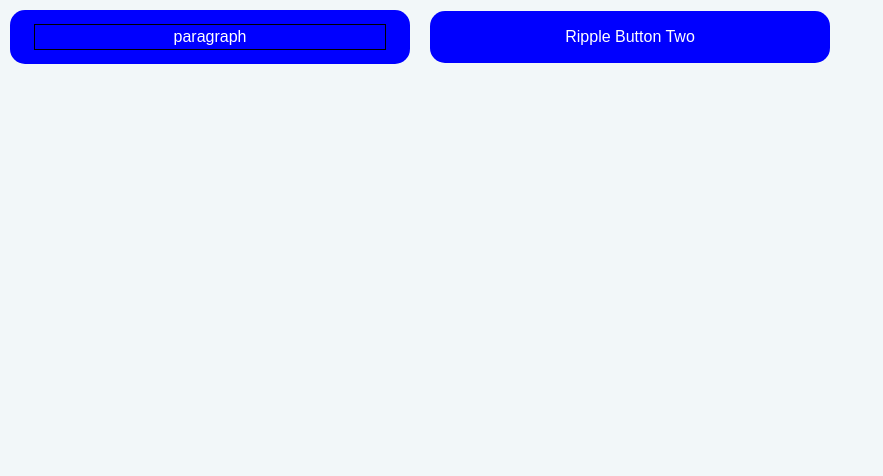
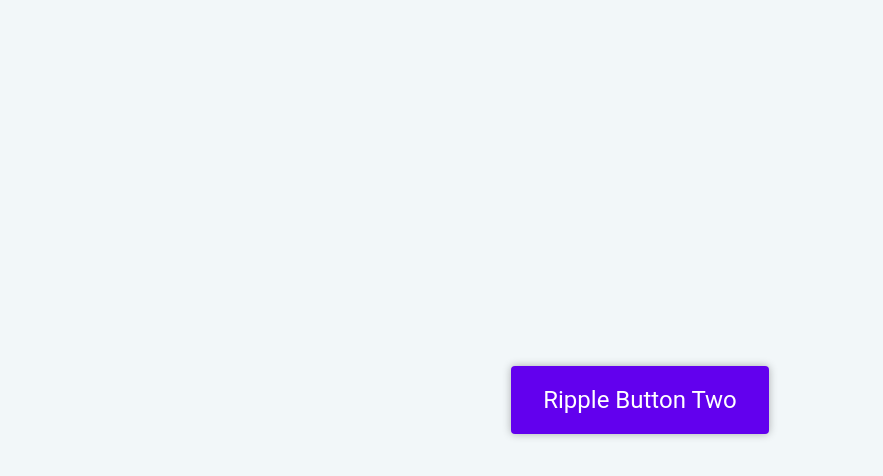
Before and after one commit to abhay-rana/component-library, a React (Create React App) app: page / in a window 1280 px wide. Shown: the top 476 px of the page, without its empty margins (0-883 px from the left). Built offline with nearby package versions, Linux system fonts and the light colour scheme.

Commit message:
ripple wrapper component

```diff
--- a/src/components/common/ripple-effect.js
+++ b/src/components/common/ripple-effect.js
@@ -1,61 +1,43 @@
-import { clearConfigCache } from "prettier";
-import React, { useEffect, useRef, useState } from "react";
+import React from "react";
 import { twMerge } from "tailwind-merge";
 
 const RippleEffect = ({ type, id, className, ripple, onClick, style, children }) => {
-	const button_ref = useRef();
-	const [is_ripple, setIsRipple] = useState(false);
-	const [coords, setCoords] = useState({ x: -1, y: -1, dot_size_ripple: 0, hypotenuse_btn_el: 0 });
+	function createRipple(event) {
+		const button = event.currentTarget;
 
-	useEffect(() => {
-		if (coords.x !== -1 && coords.y !== -1) {
-			setIsRipple(true);
-			setTimeout(() => setIsRipple(false), 1000);
-		} else {
-			setIsRipple(false);
+		// creating the span element directly
+		const circle = document.createElement("span");
+		const diameter = Math.max(button.clientWidth, button.clientHeight);
+
+		// get the position of the click with respect to the button element
+		circle.style.width = circle.style.height = `${diameter / 2}px`;
+		circle.style.left = `${event.clientX - button.offsetLeft}px`;
+		circle.style.top = `${event.clientY - button.offsetTop}px`;
+
+		//adding the ripple animation class
+		circle.classList.add("custom_ripple");
+
+		const ripple = button.getElementsByClassName("custom_ripple")[0];
+
+		//remove the span ripple is there is already there so we start the animation from the beginning
+		if (ripple) {
+			ripple.remove();
 		}
-	}, [coords]);
 
-	// useEffect(() => {
-	// 	if (!is_ripple) setCoords({ x: -1, y: -1 });
-	// }, [is_ripple]);
+		//append the span ripple in the DOM
+		button.appendChild(circle);
 
-	const handleClick = (e) => {
-		if (e.target == e.currentTarget) {
-			const longest_side = Math.sqrt(Math.pow(button_ref.current.offsetWidth, 2) + Math.pow(button_ref.current.offsetHeight, 2));
-			setCoords({
-				x: e.clientX - e.target.offsetLeft,
-				y: e.clientY - e.target.offsetTop,
-				hypotenuse_btn_el: longest_side,
-				dot_size_ripple: Math.ceil((longest_side * 2) / 100),
-			});
-			onClick && onClick(e);
-		}
-	};
+		// perform the onClick callback function
+		onClick && onClick(event);
+	}
 
 	return (
 		<>
 			<button
 				type="button"
-				id={id}
-				className={twMerge("ripple_btn ", className)}
-				data-ripple={ripple}
-				onClick={handleClick}
-				style={style}
-				ref={button_ref}
+				className={twMerge("custom_btn", className)}
+				onClick={createRipple}
 			>
-				{/* show ripple animation if click on the button  */}
-				{is_ripple ? (
-					<span
-						className="ripple"
-						style={{
-							left: coords.x,
-							top: coords.y,
-							width: `${coords.dot_size_ripple}px`,
-							height: `${coords.dot_size_ripple}px`,
-						}}
-					/>
-				) : null}
 				<span className="">{children}</span>
 			</button>
 		</>
--- a/src/screens/ripple-test.js
+++ b/src/screens/ripple-test.js
@@ -5,15 +5,9 @@ import RippleEffect from "components/common/ripple-effect";
 const RippleTest = () => {
 	return (
 		<>
-			<RippleEffect id="one">
-				<div
-					className="border border-black"
-					onClick={() => console.log("abhay")}
-				>
-					<p>paragraph</p>
-				</div>
-			</RippleEffect>
-			<RippleEffect id="two">Ripple Button Two</RippleEffect>
+			<div className="flex h-screen flex-row items-center justify-center">
+				<RippleEffect id="two">Ripple Button Two</RippleEffect>
+			</div>
 		</>
 	);
 };
--- a/src/styles/global.css
+++ b/src/styles/global.css
@@ -18,38 +18,34 @@ html,body {
 
 /* min-height is not inherited by the child  so we have replace the min-height by the height property */
 
-.ripple_btn{
-	border:none;
-	outline: none;
-	margin: 10px;
-	padding: 14px 24px;
-	border-radius: 15px;
-	background-color: blue;
-	color: white;
+.custom_btn{
+	position: relative;
+	overflow: hidden;
+	transition: background 400ms;
+	color: #fff;
+	background-color: #6200ee;
+	padding: 1rem 2rem;
+	font-family: 'Roboto', sans-serif;
+	font-size: 1.5rem;
+	outline: 0;
+	border: 0;
+	border-radius: 0.25rem;
+	box-shadow: 0 0 0.5rem rgba(0, 0, 0, 0.3); /* black with 30% opacity */
 	cursor: pointer;
-	overflow: hidden;
-	width: 400px;
-	position: relative;
-	z-index: 100;
 }
 
-.ripple{
-	position:absolute;
-	left:0;
-	top:0;
-	z-index: 3;
-	background-color:#768b8c;
+span.custom_ripple{
+	position: absolute;
 	border-radius: 50%;
-	transform: translate(-50%,-50%) scale(1) ;
-	pointer-events: none;
-	opacity: 0.5 ;
-	animation: ripple-effect 1s ease-out forwards;
+
+	transform: translate(-50%,-50%) scale(0) ;
+	animation: ripple_animation 1000ms linear;
+	background-color: rgba(255, 255, 255, 0.7);
 }
 
-@keyframes ripple-effect{
-
+@keyframes ripple_animation{
 	to {
-		transform: translate(-50%,-50%) scale(100);
+		transform: translate(-50%,-50%) scale(4);
 		opacity: 0;
 	  }
 }
```
